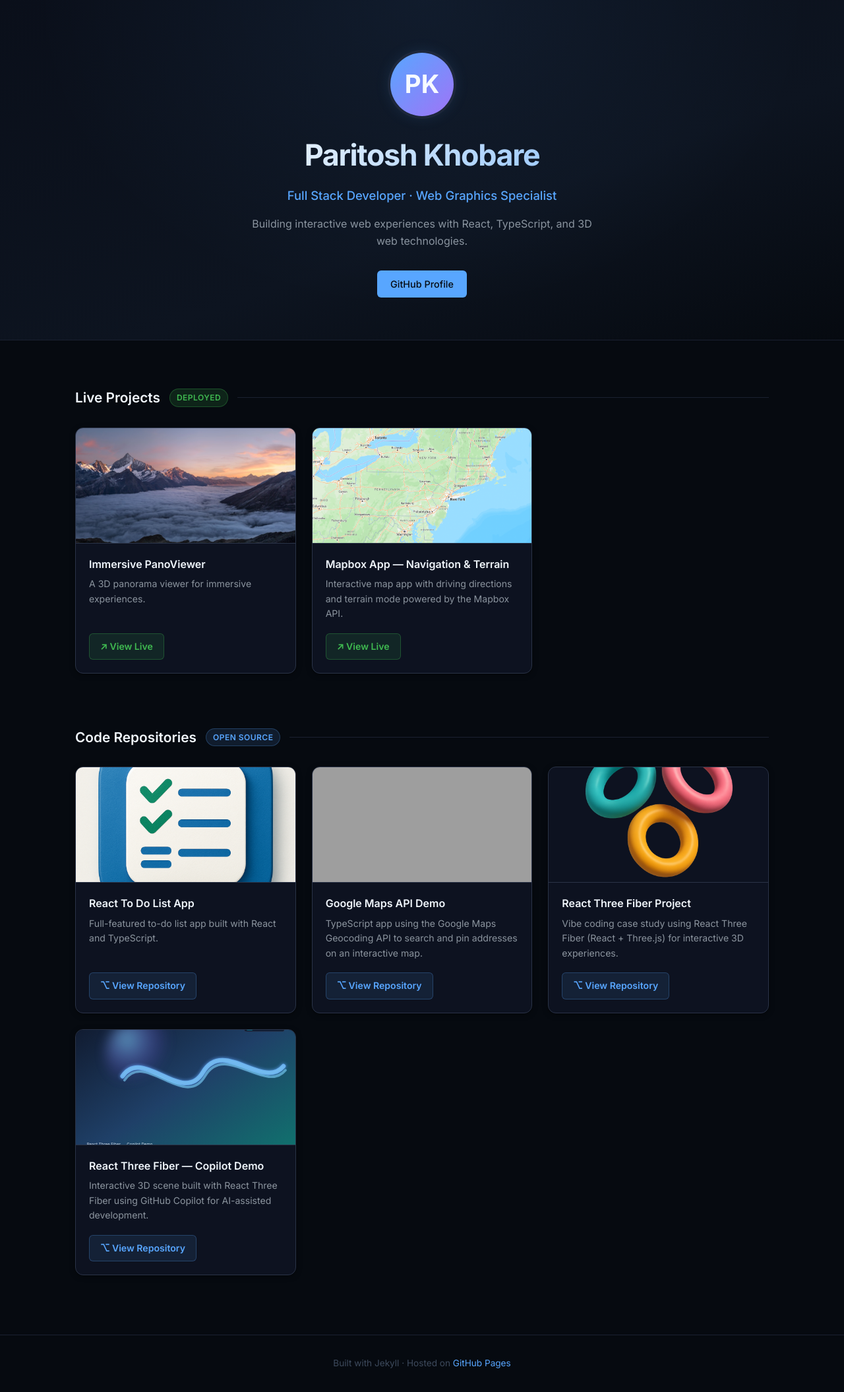
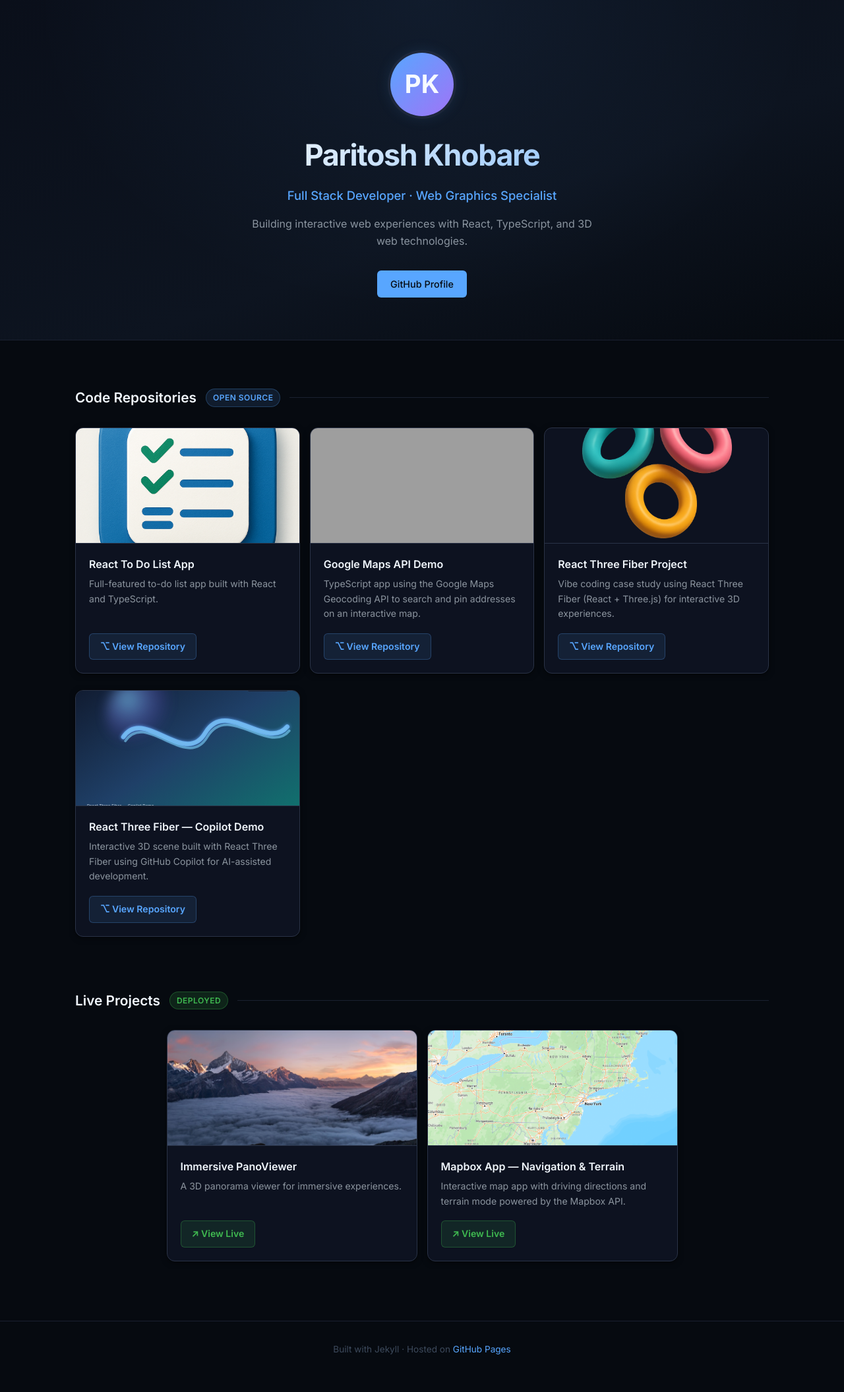
Before and after one commit to pkhobare/pkhobare.github.io, a Jekyll site: the page built from index.html, in a window 1280 px wide. Shown: the whole page at 66% size. Built offline with Jekyll 4.4.1, drawn with Linux system fonts in a browser that asks for light colours; after the commit the page ends 2088 px from its top, so only the background shows below that; grey boxes are pictures that could not be loaded.

Commit message:
Fix tiles visibility, swap sections, center live projects, fix gaps
- Remove Jekyll theme @import that was overriding card styles
- Swap order: Code Repos first, Live Projects second (centered)
- column-gap: 15px, row-gap: 25px between cards
- Live projects grid centered with max 2 columns

Co-Authored-By: Claude Sonnet 4.6 <noreply@anthropic.com>

```diff
--- a/Assets/css/style.css
+++ b/Assets/css/style.css
@@ -82,8 +82,6 @@ body {
 }
 .btn-primary { background: #58a6ff; color: #060a10; }
 .btn-primary:hover { background: #79b8ff; transform: translateY(-1px); }
-.btn-secondary { background: transparent; color: #c9d1d9; border: 1px solid #2d3748; }
-.btn-secondary:hover { border-color: #58a6ff; color: #58a6ff; transform: translateY(-1px); }
 
 /* Main */
 main {
@@ -130,7 +128,12 @@ section + section { margin-top: 80px; }
 .repo-list {
   display: grid;
   grid-template-columns: repeat(auto-fill, minmax(300px, 1fr));
-  gap: 24px;
+  column-gap: 15px;
+  row-gap: 25px;
+}
+.repo-list-centered {
+  grid-template-columns: repeat(2, minmax(0, 380px));
+  justify-content: center;
 }
 
 /* Card */
@@ -142,7 +145,7 @@ section + section { margin-top: 80px; }
   display: flex;
   flex-direction: column;
   transition: transform 0.22s ease, border-color 0.22s ease, box-shadow 0.22s ease;
-  box-shadow: 0 2px 8px rgba(0,0,0,0.4);
+  box-shadow: 0 2px 8px rgba(0,0,0,0.5);
 }
 .repo-card:hover {
   transform: translateY(-5px);
@@ -154,16 +157,6 @@ section + section { margin-top: 80px; }
   height: 175px;
   object-fit: cover;
   display: block;
-  border-bottom: 1px solid #2a3347;
-}
-.card-image-placeholder {
-  width: 100%;
-  height: 175px;
-  background: linear-gradient(135deg, #0d1220, #1a2438);
-  display: flex;
-  align-items: center;
-  justify-content: center;
-  font-size: 3rem;
   border-bottom: 1px solid #2a3347;
 }
 .card-body {
@@ -222,7 +215,7 @@ footer {
 footer a { color: #58a6ff; text-decoration: none; }
 footer a:hover { text-decoration: underline; }
 
-@media (max-width: 600px) {
+@media (max-width: 700px) {
   .hero h1 { font-size: 2rem; }
-  .repo-list { grid-template-columns: 1fr; }
+  .repo-list, .repo-list-centered { grid-template-columns: 1fr; }
 }
--- a/index.html
+++ b/index.html
@@ -10,40 +10,10 @@ title: Portfolio
   <p class="hero-bio">Building interactive web experiences with React, TypeScript, and 3D web technologies.</p>
   <div class="hero-links">
     <a href="https://github.com/pkhobare" target="_blank" class="btn-primary">GitHub Profile</a>
-
   </div>
 </header>
 
 <main>
-  <section>
-    <div class="section-header">
-      <h2>Live Projects</h2>
-      <span class="section-badge badge-live">Deployed</span>
-      <div class="section-line"></div>
-    </div>
-    <div class="repo-list">
-
-      <div class="repo-card">
-        <img src="Assets/panoviewer.jpg" alt="PanoViewer" class="card-image">
-        <div class="card-body">
-          <h3>Immersive PanoViewer</h3>
-          <p>A 3D panorama viewer for immersive experiences.</p>
-          <a href="https://immersive-panorama-viewer.vercel.app/" target="_blank" class="card-link link-live">↗ View Live</a>
-        </div>
-      </div>
-
-      <div class="repo-card">
-        <img src="Assets/mapbox-app.png" alt="Mapbox App" class="card-image">
-        <div class="card-body">
-          <h3>Mapbox App — Navigation & Terrain</h3>
-          <p>Interactive map app with driving directions and terrain mode powered by the Mapbox API.</p>
-          <a href="https://mapbox-app-taupe.vercel.app/" target="_blank" class="card-link link-live">↗ View Live</a>
-        </div>
-      </div>
-
-    </div>
-  </section>
-
   <section>
     <div class="section-header">
       <h2>Code Repositories</h2>
@@ -90,6 +60,35 @@ title: Portfolio
 
     </div>
   </section>
+
+  <section>
+    <div class="section-header">
+      <h2>Live Projects</h2>
+      <span class="section-badge badge-live">Deployed</span>
+      <div class="section-line"></div>
+    </div>
+    <div class="repo-list repo-list-centered">
+
+      <div class="repo-card">
+        <img src="Assets/panoviewer.jpg" alt="PanoViewer" class="card-image">
+        <div class="card-body">
+          <h3>Immersive PanoViewer</h3>
+          <p>A 3D panorama viewer for immersive experiences.</p>
+          <a href="https://immersive-panorama-viewer.vercel.app/" target="_blank" class="card-link link-live">↗ View Live</a>
+        </div>
+      </div>
+
+      <div class="repo-card">
+        <img src="Assets/mapbox-app.png" alt="Mapbox App" class="card-image">
+        <div class="card-body">
+          <h3>Mapbox App — Navigation & Terrain</h3>
+          <p>Interactive map app with driving directions and terrain mode powered by the Mapbox API.</p>
+          <a href="https://mapbox-app-taupe.vercel.app/" target="_blank" class="card-link link-live">↗ View Live</a>
+        </div>
+      </div>
+
+    </div>
+  </section>
 </main>
 
 <footer>
```
